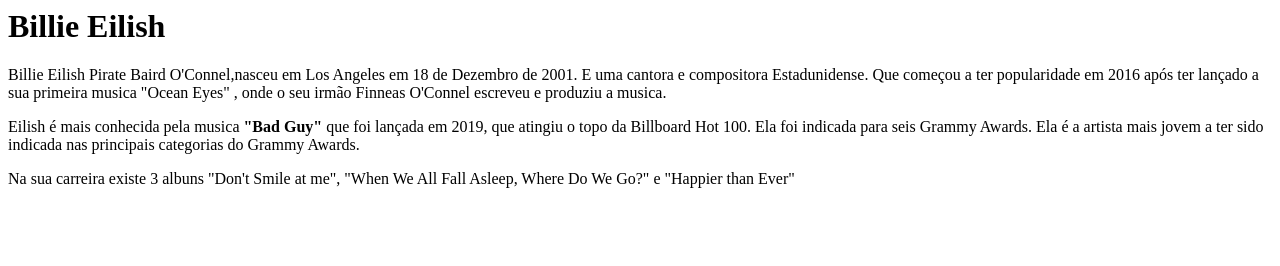
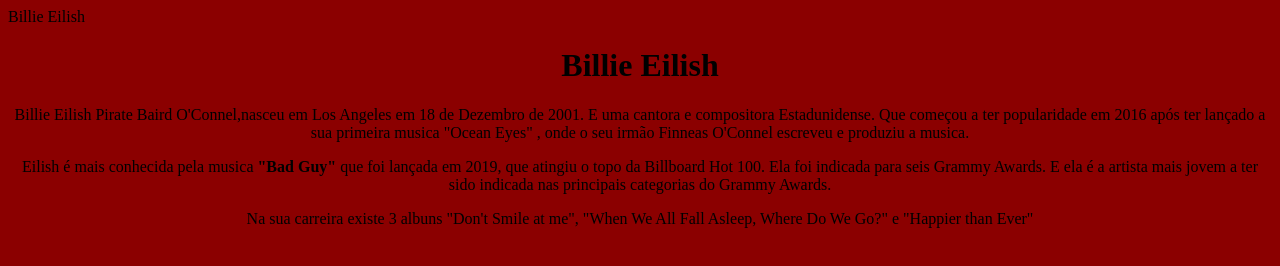
Before and after one commit to Lelekusyk/Billie-Eilish, a plain HTML site: page index.html in a window 1280 px wide. Drawn offline with Linux system fonts and the light colour scheme.

Commit message:
criando style

```diff
--- a/index.html
+++ b/index.html
@@ -1,3 +1,12 @@
+<!DOCTYPE html>
+<html lang="pt-br">
+    <head>
+        <meta charset="UTF-8"
+        <title>Billie Eilish</title>
+        <link rel="stylesheet" href="style.css">
+    </head>
+    <body>
+
 <h1> Billie Eilish </h1>
 
 
@@ -6,6 +15,8 @@
 escreveu e produziu a musica.</p>
 
 <p> Eilish é mais conhecida pela musica <strong>"Bad Guy"</strong> que foi lançada em 2019, que atingiu o topo da Billboard Hot 100.
-Ela foi indicada para seis Grammy Awards. Ela é a artista mais jovem a ter sido indicada nas principais categorias do Grammy Awards. </p>
+Ela foi indicada para seis Grammy Awards. E ela é a artista mais jovem a ter sido indicada nas principais categorias do Grammy Awards. </p>
 
 <p> Na sua carreira existe 3 albuns "Don't Smile at me", "When We All Fall Asleep, Where Do We Go?" e "Happier than Ever"
+    </body>
+</html>
--- /dev/null
+++ b/style.css
@@ -0,0 +1,12 @@
+body {
+    background: #8B0000 ;
+}
+h1{
+    text-align: center;
+}
+p {
+    text-align: center;
+}
+em strong {
+    color: #000000 ;
+}
```
